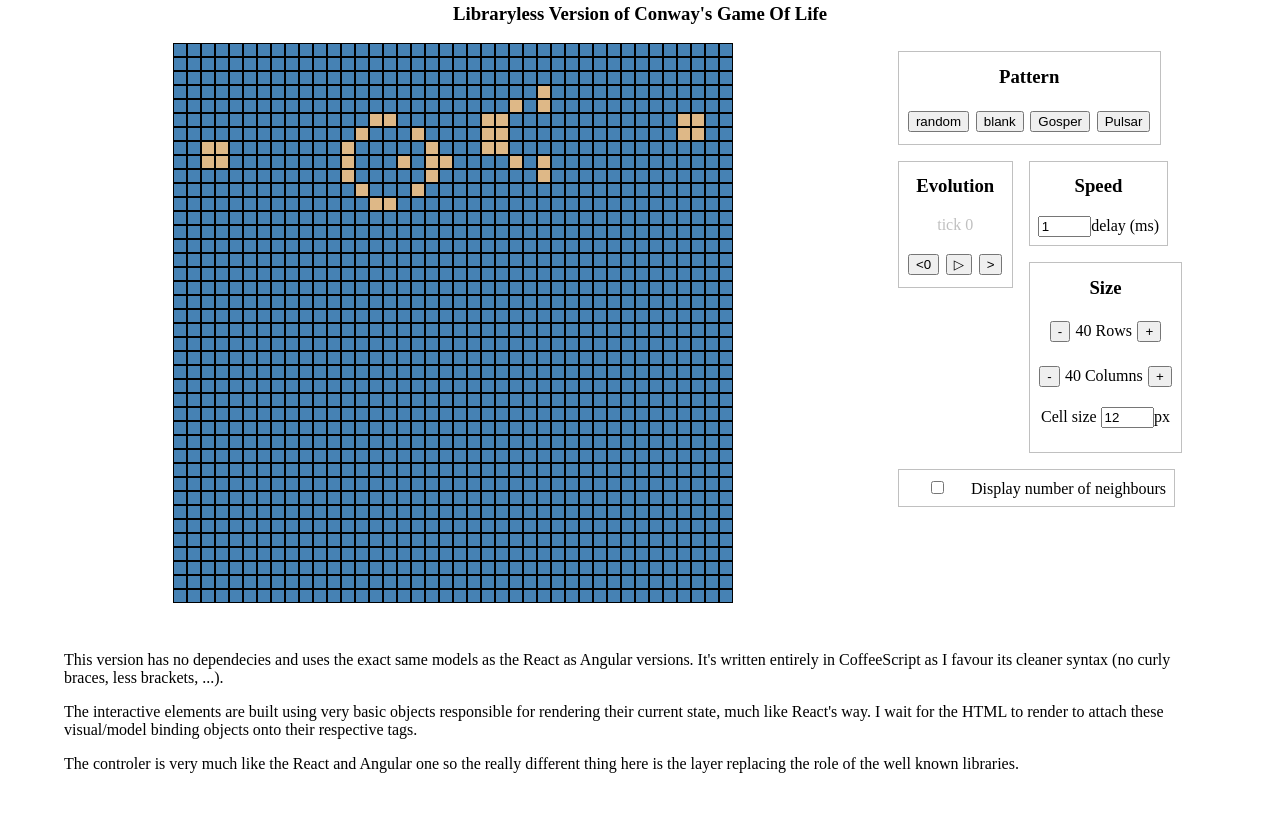
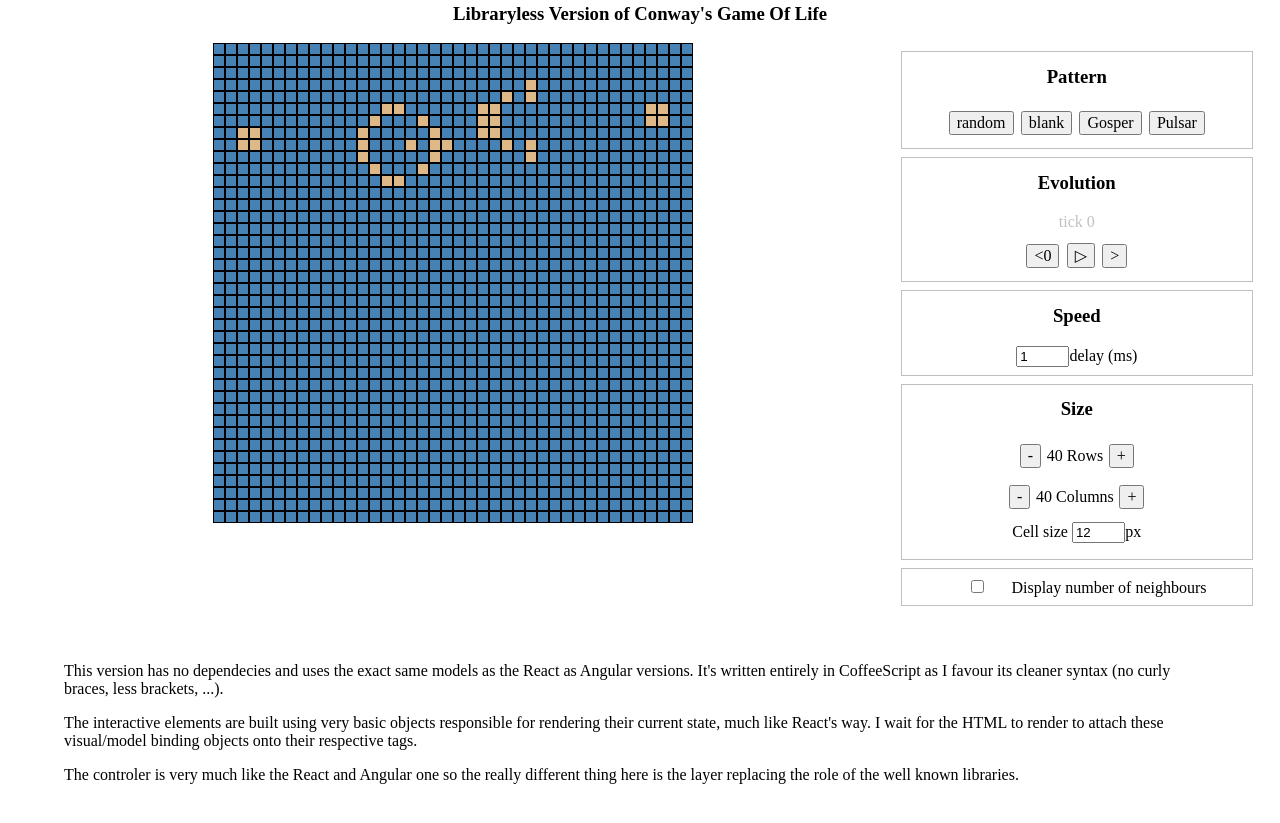
Before and after one commit to ruigazio/gameOfLife, a plain HTML site: page bare/index.html in a window 1280 px wide. Shown: the part 73-896 px from the top of the page. Drawn offline with Linux system fonts and the light colour scheme.

Commit message:
improved css

```diff
--- a/bare/bundle.css
+++ b/bare/bundle.css
@@ -1 +1 @@
-#title,.nav ul{text-align:center}@media (min-width:900px){.narrow-column,.wide-column{float:left;text-align:center}.wide-column{width:70%}.narrow-column{width:30%}}@media (max-width:899px){.narrow-column,.wide-column{text-align:center}}button{margin:.3em .1em}.form-group{border:1px solid silver;margin:.5em;padding:.5em;max-width:18em;float:left}#introduction{clear:both;margin:2em 1em;padding:2em}body{margin:20px 1em 1em}.cell{display:inline-block;cursor:default;border:1px solid}.alive{background-color:#deb887}.dead{background-color:#4682b4}input{width:4em;color:#000}h3{margin-top:.3em}.info{color:silver}.nav ul{list-style:none;background-color:#444;padding:0;margin:0}.nav li{font-family:Oswald,sans-serif;line-height:2em;height:2em;border-bottom:1px solid #888}.nav a{text-decoration:none;color:#fff;display:block;transition:.3s background-color}.nav a:hover{background-color:#005f5f}.nav a.active{background-color:#deb887;color:#444;cursor:default}@media screen and (min-width:600px){.nav li{width:120px;border-bottom:none;height:50px;line-height:50px;font-size:1.4em;display:inline-block;margin-right:-4px}}
+#title,.nav ul{text-align:center}@media (min-width:850px){.narrow-column,.wide-column{float:left;text-align:center}.wide-column{width:70%}.narrow-column{width:30%}}@media (max-width:849px){.narrow-column,.wide-column{text-align:center}}button{margin:.3em .1em;font:inherit;color:inherit}.form-group,.form-group p{margin:.5em auto}*,::after,::before{box-sizing:border-box}.form-group{border:1px solid silver;padding:.5em;max-width:22em}#introduction{clear:both;margin:2em 1em;padding:2em}body{margin:20px 1em 1em}.cell{display:inline-block;cursor:default;border:1px solid}.alive{background-color:#deb887}.dead{background-color:#4682b4}input{width:4em;color:#000}h3{margin-top:.3em}.info{color:silver}.nav ul{list-style:none;background-color:#444;padding:0;margin:0}.nav li{font-family:Oswald,sans-serif;line-height:2em;height:2em;border-bottom:1px solid #888}.nav a{text-decoration:none;color:#fff;display:block;transition:.3s background-color}.nav a:hover{background-color:#005f5f}.nav a.active{background-color:#deb887;color:#444;cursor:default}@media screen and (min-width:600px){.nav li{width:120px;border-bottom:none;height:50px;line-height:50px;font-size:1.4em;display:inline-block;margin-right:-4px}}
```
